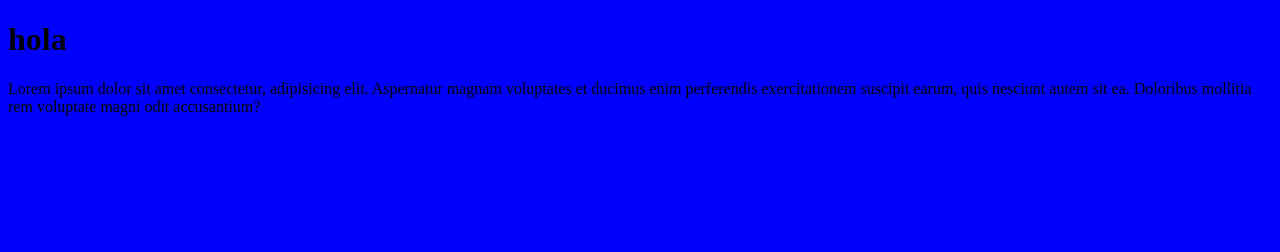
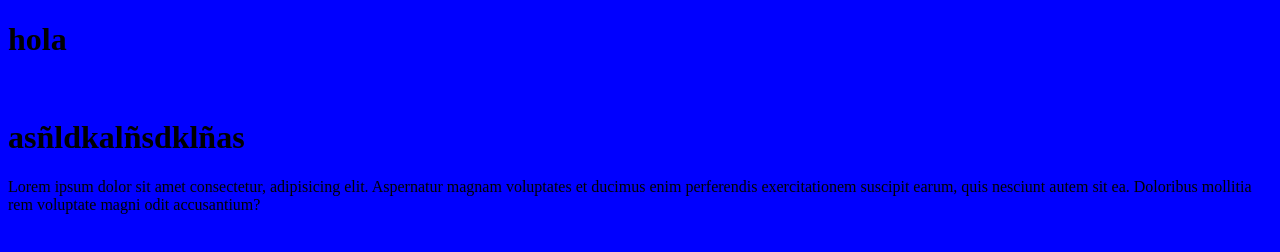
Before and after one commit to gabrielc2519/primer_repositorio, a plain HTML site: page index.html in a window 1280 px wide. Drawn offline with Linux system fonts and the light colour scheme.

Commit message:
segunda version

```diff
--- a/index.html
+++ b/index.html
@@ -9,6 +9,8 @@
 </head>
 <body>
     <h1>hola</h1>
+    <br>
+    <h1>asñldkalñsdklñas</h1>
     <p>
         Lorem ipsum dolor sit amet consectetur, adipisicing elit. Aspernatur magnam voluptates et ducimus enim perferendis exercitationem suscipit earum, quis nesciunt autem sit ea. Doloribus mollitia rem voluptate magni odit accusantium?
     </p>
```
